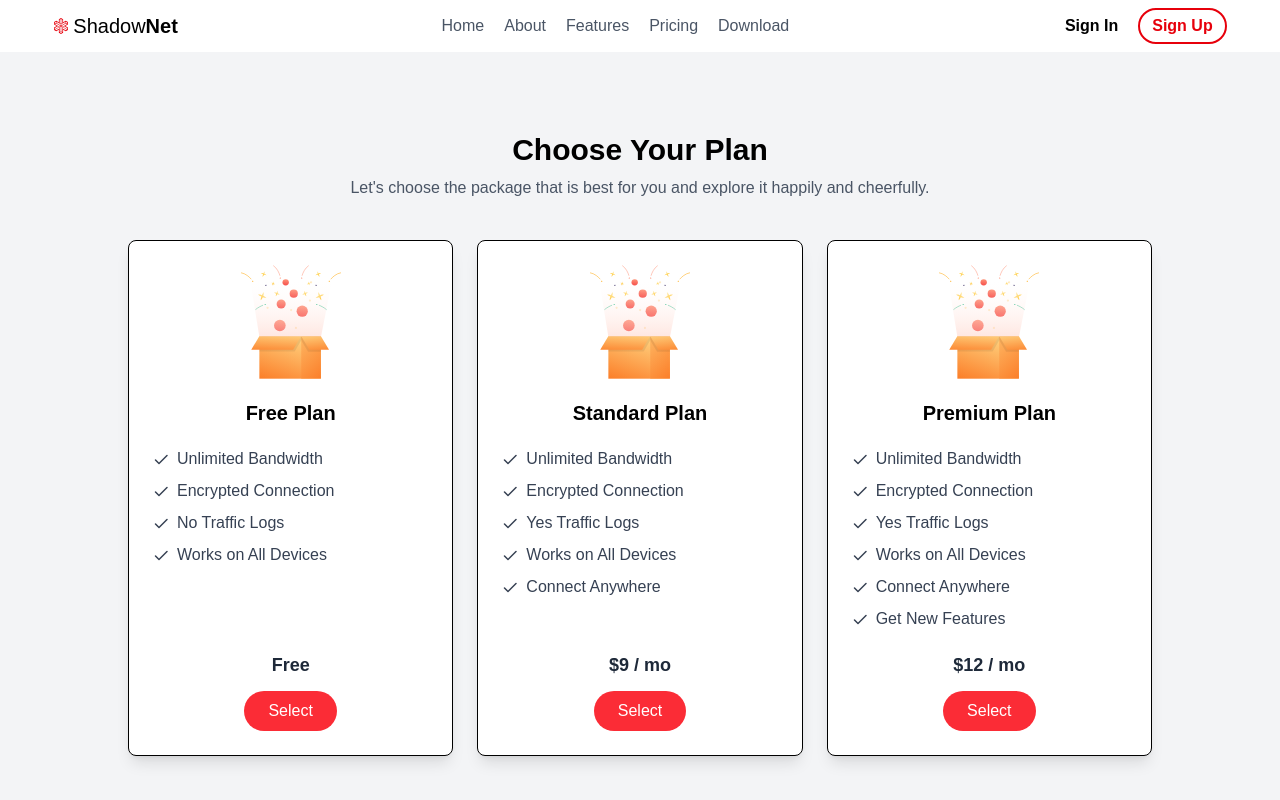
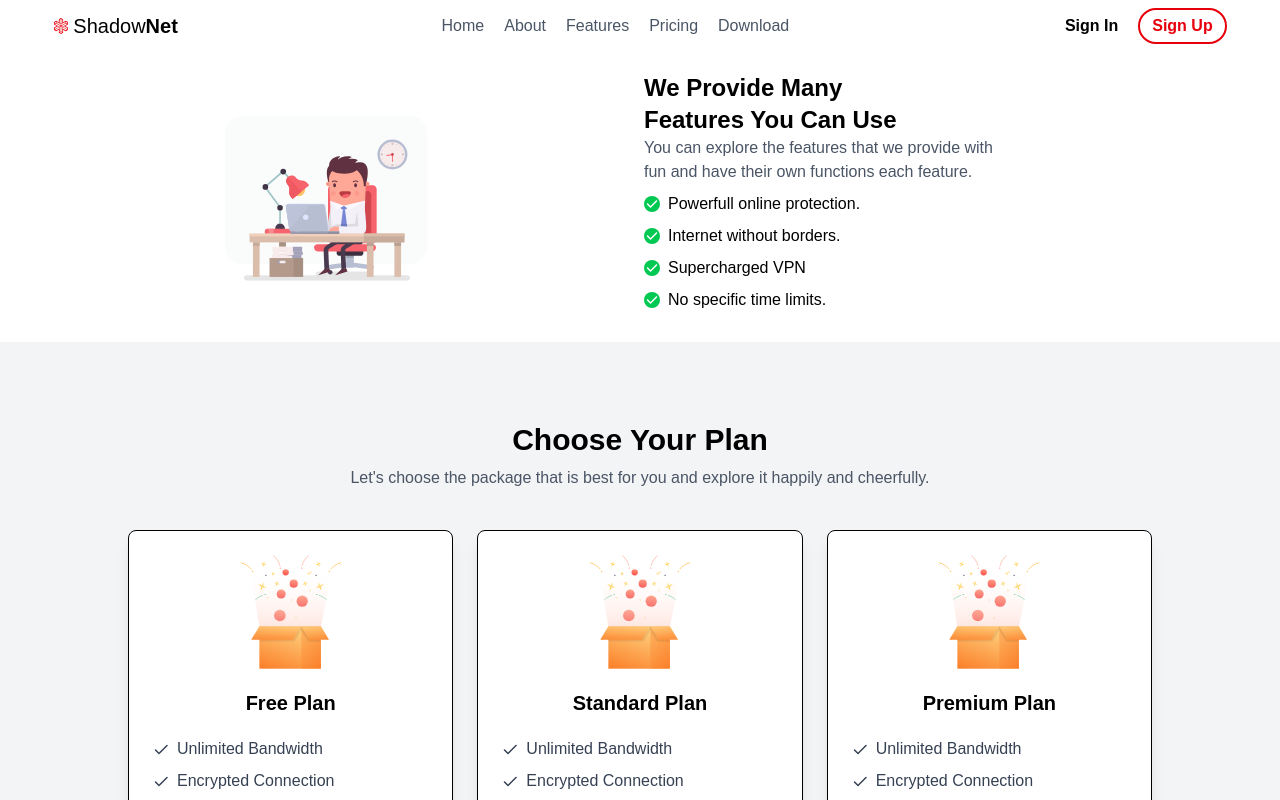
Before and after one commit to rohan26ir/ShadowNet, a Next.js app: page / in a window 1280 px wide. Shown: the top 800 px of the page. Built offline with nearby package versions, Linux system fonts and the light colour scheme.

Commit message:
add Provide section in home page

```diff
--- /dev/null
+++ b/src/app/components/Provide.jsx
@@ -0,0 +1,45 @@
+import Image from "next/image";
+import React from "react";
+import { FaCheck } from "react-icons/fa6";
+
+const Provide = () => {
+  return (
+    <div>
+      <div className="py-5 px-4">
+        <div className="flex flex-col md:flex-row justify-between gap-2">
+          {/* 1st section */}
+          <div className="flex justify-center items-center w-[100%] mx-auto">
+            <div className="flex justify-center items-center mx-auto">
+              <Image
+                src="/provide.svg"
+                width={250}
+                height={250}
+                alt="Provide "
+              />
+            </div>
+          </div>
+          {/* 2nd section */}
+          <div className="w-[100%]">
+            <h2 className="text-2xl font-bold">
+              We Provide Many <br />
+              Features You Can Use
+            </h2>
+            <p className="w-[100%] md:w-[60%] text-gray-600">
+              You can explore the features that we provide with fun and have
+              their own functions each feature.
+            </p>
+
+            <ul className="space-y-2 pt-2">
+              <li className="flex items-center gap-2 "> <p className="h-4 w-4 text-xs flex justify-center items-center text-white bg-green-500 rounded-full"><FaCheck /></p>  Powerfull online protection.</li>
+              <li className="flex items-center gap-2 "> <p className="h-4 w-4 text-xs flex justify-center items-center text-white bg-green-500 rounded-full"><FaCheck /></p>  Internet without borders.</li>
+              <li className="flex items-center gap-2 "> <p className="h-4 w-4 text-xs flex justify-center items-center text-white bg-green-500 rounded-full"><FaCheck /></p>  Supercharged VPN</li>
+              <li className="flex items-center gap-2 "> <p className="h-4 w-4 text-xs flex justify-center items-center text-white bg-green-500 rounded-full"><FaCheck /></p>  No specific time limits.</li>
+            </ul>
+          </div>
+        </div>
+      </div>
+    </div>
+  );
+};
+
+export default Provide;
--- a/src/app/page.js
+++ b/src/app/page.js
@@ -3,6 +3,7 @@ import Navbar from './components/Shared/Navbar';
 import Footer from './components/Shared/Footer';
 import Subscribe from './components/Subscribe';
 import ChoosePlan from './components/ChoosePlan';
+import Provide from './components/Provide';
 
 const page = () => {
   return (
@@ -15,6 +16,10 @@ const page = () => {
 
       <main className='min-h-screen'>
         <div>
+
+          <div className='bg-white'>
+            <Provide></Provide>
+          </div>
 
           {/* Choose Your Plan */}
           <div className='bg-gray-100 py-10'>
```
Also changed, not shown: public/provide.svg (added), 1 other file (tests, documents, lock files or other folders).
